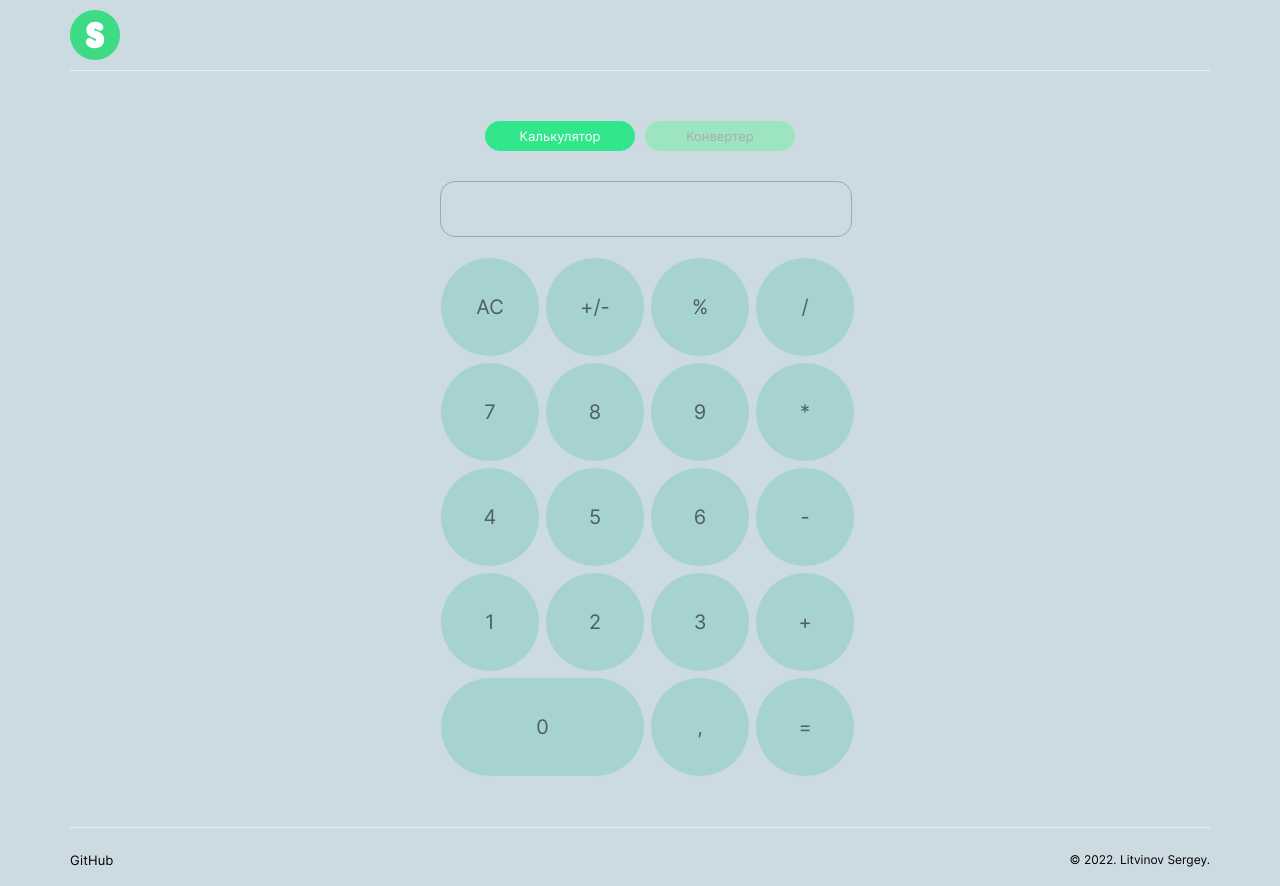
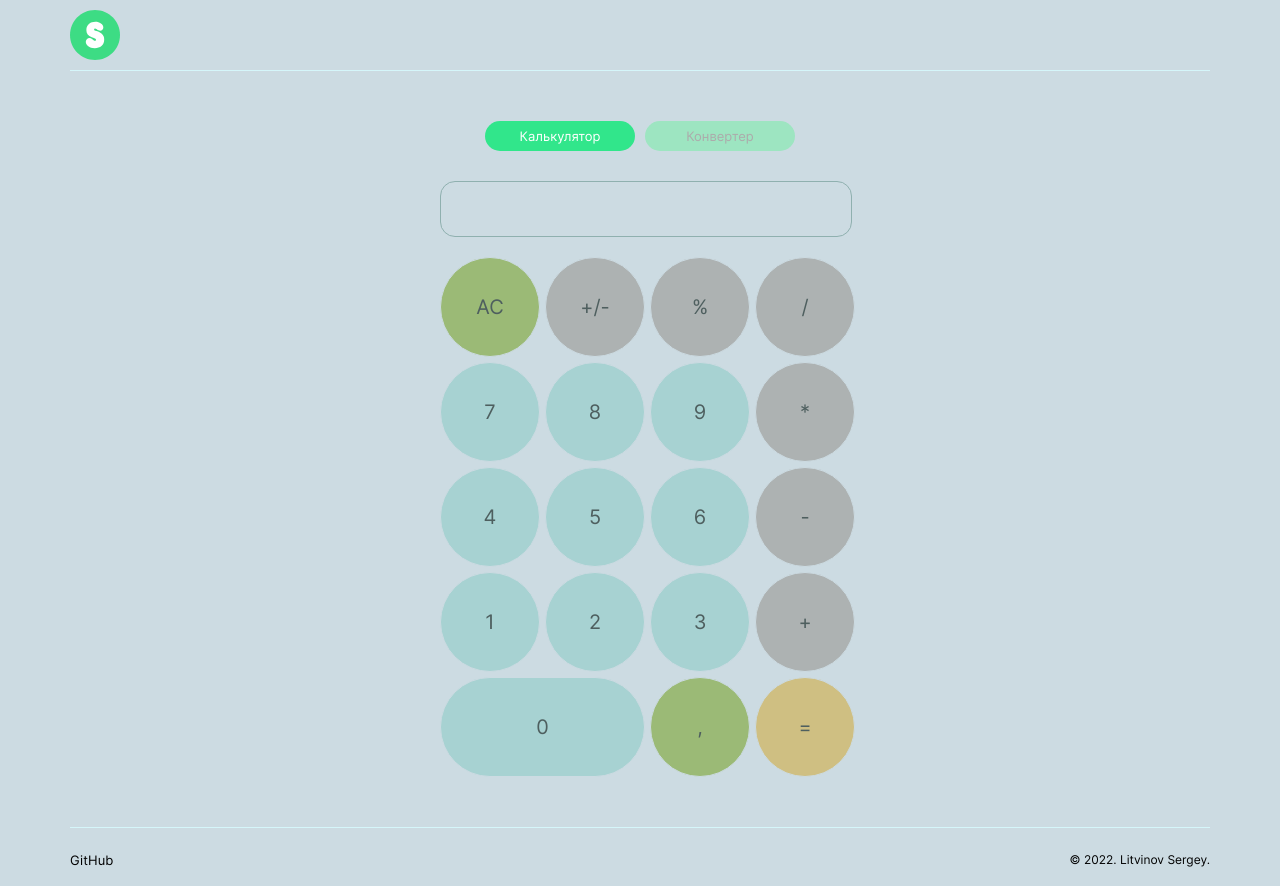
Before and after one commit to litvinovsl/trial-and-error-ts, a React (Create React App) app: page /calculator in a window 1280 px wide. Built offline with nearby package versions, Linux system fonts and the light colour scheme.

Commit message:
working on the functionality

```diff
--- a/src/Components/CALCULATOR/SymbolsInput/SymbolsInput.css
+++ b/src/Components/CALCULATOR/SymbolsInput/SymbolsInput.css
@@ -17,6 +17,13 @@
     cursor: pointer;
     font-size: 20px;
     color: rgb(78, 95, 95);
+}
+
+.conteiner__symbol_func{
+    background-color: rgb(155, 186, 118);
+}
+.conteiner__symbol_res{
+    background-color: rgb(207, 191, 130);
 }
 
 .conteiner__symbol_off{
--- a/src/Components/CALCULATOR/SymbolsInput/SymbolsInput.tsx
+++ b/src/Components/CALCULATOR/SymbolsInput/SymbolsInput.tsx
@@ -19,9 +19,27 @@ function SymbolsInput({result, setResult}:any){
     // const [plus, setPlus] = useState(false);
     // const [negative, setNegative] = useState(false);
     const [active, setActive] = useState(true);
+
+  function checkNegativeNumber(num: string){
+    // num.split('-').length - 1
+    // console.log('checkNegativeNumber: ', num.substring(0, 1) === '-' && num.split('-').length - 1 === 1)
+    if (num.substring(0, 1) === '-' && num.split('-').length - 1 === 1){
+      return true
+    } else {
+      return false
+    }
+  }
+
     useEffect(() => {
-
-    }, [])
+      // console.log('effect');
+      if (!result || result.includes('+') || result.includes('-') || result.includes('*') || result.includes('/')) {
+        setActive(false)
+        checkNegativeNumber(result) && setActive(true);
+     } else {
+      setActive(true)
+     }
+    //  console.log(result.split('-').length - 1)
+    }, [result])
     function handleSubtraction(){
       // handleResult();
       // if (result.includes('+') || result.includes('-') || result.includes('*') || result.includes('/')) {
@@ -35,7 +53,9 @@ function SymbolsInput({result, setResult}:any){
       //   setResult(result + '-');
       //   console.log('hernya')
       // }
-
+      // if (!result) {
+      //    setActive(false)
+      // }
       if (active){
         setResult(result + '-');
         setActive(false);
@@ -57,65 +77,127 @@ function SymbolsInput({result, setResult}:any){
       if (active){
         setResult(result + '/');
         setActive(false);
+        console.log(active)
       }
     }
+
+    // function symbolLogic(sum: any, res: string, symbol : string){
+    //   sum = res.split(`${symbol}`);
+    //     // console.log('plus-sum', sum)
+    //     sum = parseInt(sum[0]) + parseInt(sum[1]);
+    //     setResult(String(sum));
+    //     // console.log('plus-res', result)
+    //     // console.log('plus-sum', sum)
+    //     setActive(true);
+    // }
 
     function handleResult(){
       let sum;
 
       if (result.includes('+')) {
+
+        console.log('1')
+
+
         sum = result.split('+');
+        // console.log('plus-sum', sum)
         sum = parseInt(sum[0]) + parseInt(sum[1]);
         setResult(String(sum));
-        console.log('plus-res', result)
-        console.log('plus-sum', result)
+        // console.log('plus-res', result)
+        // console.log('plus-sum', sum)
         setActive(true);
       } else if (result.includes('-')) {
-        sum = result.split('-');
-        sum = parseInt(sum[0]) - parseInt(sum[1]);
-        setResult(String(sum));
-        setActive(true);
+        if(result.substring(0, 1) === '-' && !(result.includes('*') || result.includes('/')) ){
+
+          console.log('2')
+
+          sum = result.split('-');
+          sum = - (parseInt(sum[1])) - parseInt(sum[2]);
+          setResult(String(sum));
+          setActive(true);
+        } else if(result.includes('*') || result.includes('/')){
+          console.log('3*')
+
+          if (result.includes('*')) {
+          console.log('3**')
+
+            sum = result.split('*');
+          console.log(sum)
+
+            sum = parseInt(sum[0]) * parseInt(sum[1]);
+            setResult(String(sum));
+            setActive(true);
+          } else if (result.includes('/')) {
+            sum = result.split('/');
+            sum = parseInt(sum[0]) / parseInt(sum[1]);
+            setResult(String(sum));
+            setActive(true);
+          }
+        } else {
+
+          console.log('3')
+
+          sum = result.split('-');
+          // console.log('- sum: ', sum)
+          sum = parseInt(sum[0]) - parseInt(sum[1]);
+          setResult(String(sum));
+          setActive(true);
+        }
+        // sum = result.split('-');
+        // console.log('- sum: ', sum)
+        // sum = parseInt(sum[0]) - parseInt(sum[1]);
+        // setResult(String(sum));
+        // setActive(true);
       } else if (result.includes('*')) {
+
+        console.log('4')
+
         sum = result.split('*');
+        console.log('* sum: ', sum)
         sum = parseInt(sum[0]) * parseInt(sum[1]);
         setResult(String(sum));
         setActive(true);
       } else if (result.includes('/')) {
+
+        console.log('5')
+
         sum = result.split('/');
         sum = parseInt(sum[0]) / parseInt(sum[1]);
         setResult(String(sum));
         setActive(true);
       } else {
+
+        console.log('6')
+
         setResult(result)
       }
-      // else if (result.includes()) {
-      //   console.log('eeeeeeeerrrrrr')
-      // }
+      // console.log(checkNegativeNumber(result))
+      checkNegativeNumber(result) && setActive(true);
       return result
     }
 
   // console.log(-result)
   return (
     <div className='container'>
-        <div className='conteiner__symbol' onClick={() => {setActive(true) ;setResult('')}}>AC</div>
-        <div className='conteiner__symbol' onClick={() => setResult(-result)}>+/-</div>
-        <div className='conteiner__symbol'>%</div>
-        <div className={active ? `conteiner__symbol` : `conteiner__symbol_off`} onClick={handleSplitting}>/</div>
+        <div className='conteiner__symbol conteiner__symbol_func' onClick={() => {setActive(true) ;setResult('')}}>AC</div>
+        <div className='conteiner__symbol_off' onClick={() => setResult(-result)}>+/-</div>
+        <div className='conteiner__symbol_off'>%</div>
+        <div className={active ? `conteiner__symbol conteiner__symbol_func` : `conteiner__symbol_off`} onClick={handleSplitting}>/</div>
         <div className='conteiner__symbol' onClick={() => {setResult(result + '7')}}>7</div>
         <div className='conteiner__symbol' onClick={() => setResult(result + '8')}>8</div>
         <div className='conteiner__symbol' onClick={() => setResult(result + '9')}>9</div>
-        <div className={active ? `conteiner__symbol` : `conteiner__symbol_off`} onClick={handleMultiplications}>*</div>
+        <div className={active ? `conteiner__symbol conteiner__symbol_func` : `conteiner__symbol_off`} onClick={handleMultiplications}>*</div>
         <div className='conteiner__symbol' onClick={() => setResult(result + '4')}>4</div>
         <div className='conteiner__symbol' onClick={() => setResult(result + '5')}>5</div>
         <div className='conteiner__symbol' onClick={() => setResult(result + '6')}>6</div>
-        <div className={active ? `conteiner__symbol` : `conteiner__symbol_off`} onClick={handleSubtraction}>-</div>
+        <div className={active ? `conteiner__symbol conteiner__symbol_func` : `conteiner__symbol_off`} onClick={handleSubtraction}>-</div>
         <div className='conteiner__symbol' onClick={() => setResult(result + '1')}>1</div>
         <div className='conteiner__symbol' onClick={() => setResult(result + '2')}>2</div>
         <div className='conteiner__symbol' onClick={() => setResult(result + '3')}>3</div>
-        <div className={active ? `conteiner__symbol` : `conteiner__symbol_off`} onClick={handleSumm}>+</div>
+        <div className={active ? `conteiner__symbol conteiner__symbol_func` : `conteiner__symbol_off`} onClick={handleSumm}>+</div>
         <div className='conteiner__symbol conteiner__symbol_0' onClick={() => setResult(result + '0')}>0</div>
-        <div className='conteiner__symbol'>,</div>
-        <div className='conteiner__symbol' onClick={handleResult}>=</div>
+        <div className='conteiner__symbol conteiner__symbol_func'>,</div>
+        <div className='conteiner__symbol conteiner__symbol_res' onClick={handleResult}>=</div>
     </div>
   );
 }
```
